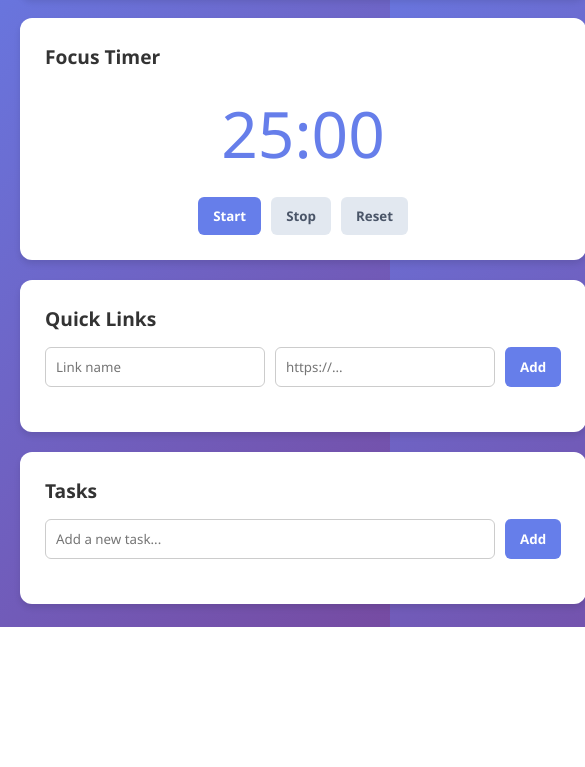
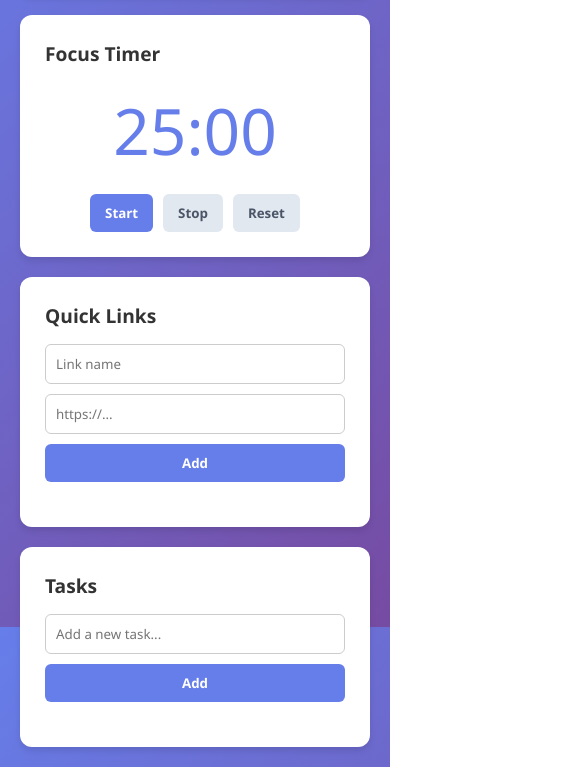
Before and after one commit to yudewo/CodingCamp-20Apr26-yudewo, a plain HTML site: page index.html in a window 390 px wide. Shown: the part 217-984 px from the top of the page, 585 px wide, since content can reach past the window. Before the commit the page ends 844 px from the top, so only its background shows below. Drawn offline with Linux system fonts and the light colour scheme.

Commit message:
Update style.css
Fix mobile responsive bug

```diff
--- a/css/style.css
+++ b/css/style.css
@@ -37,10 +37,13 @@ body {
     min-height: 100vh;
     display: flex;
     justify-content: center;
-    align-items: center;
+    /*align-items: center; */
     padding: 20px;
     color: var(--text-main);
     transition: background 0.3s ease, color 0.3s ease;
+    background-attachment: fixed;
+    background-size: cover;
+    background-repeat: no-repeat;
 }
 
 /* Transisi halus saat ganti mode */
@@ -139,5 +142,18 @@ body {
 
 /* --- RESPONSIVE --- */
 @media (max-width: 768px) {
-    .dashboard-grid { grid-template-columns: 1fr; grid-template-areas: "header" "timer" "links" "tasks"; }
+    .dashboard-grid {
+        grid-template-columns: 1fr;
+        grid-template-areas: "header" "timer" "links" "tasks";
+    }
+
+    /* Tumpuk form ke bawah di layar sempit */
+    .input-form {
+        flex-direction: column;
+    }
+
+    /* Form timer tetap ke samping agar rapi */
+    .time-setting-form {
+        flex-direction: row;
+    }
 }
```
